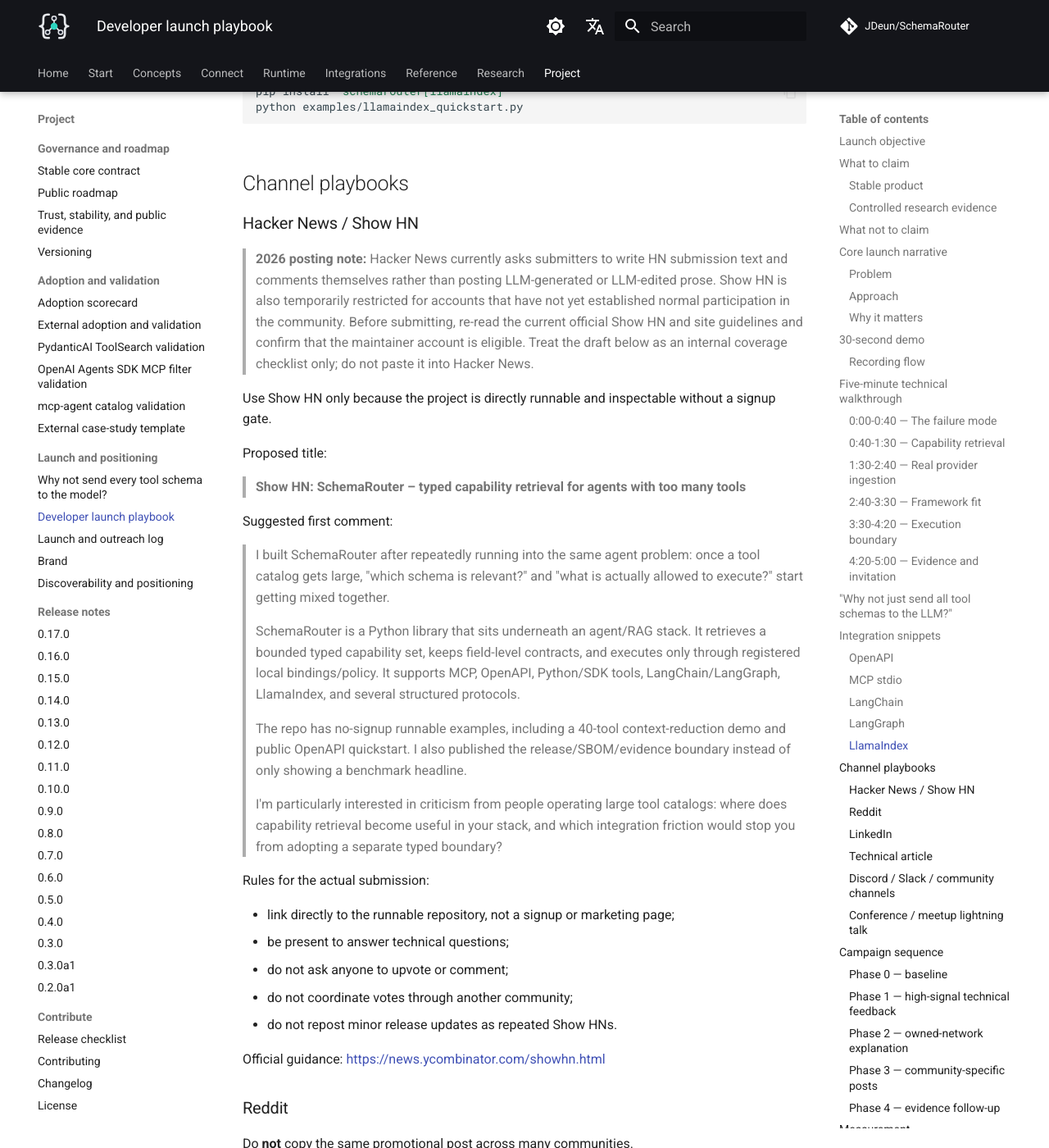
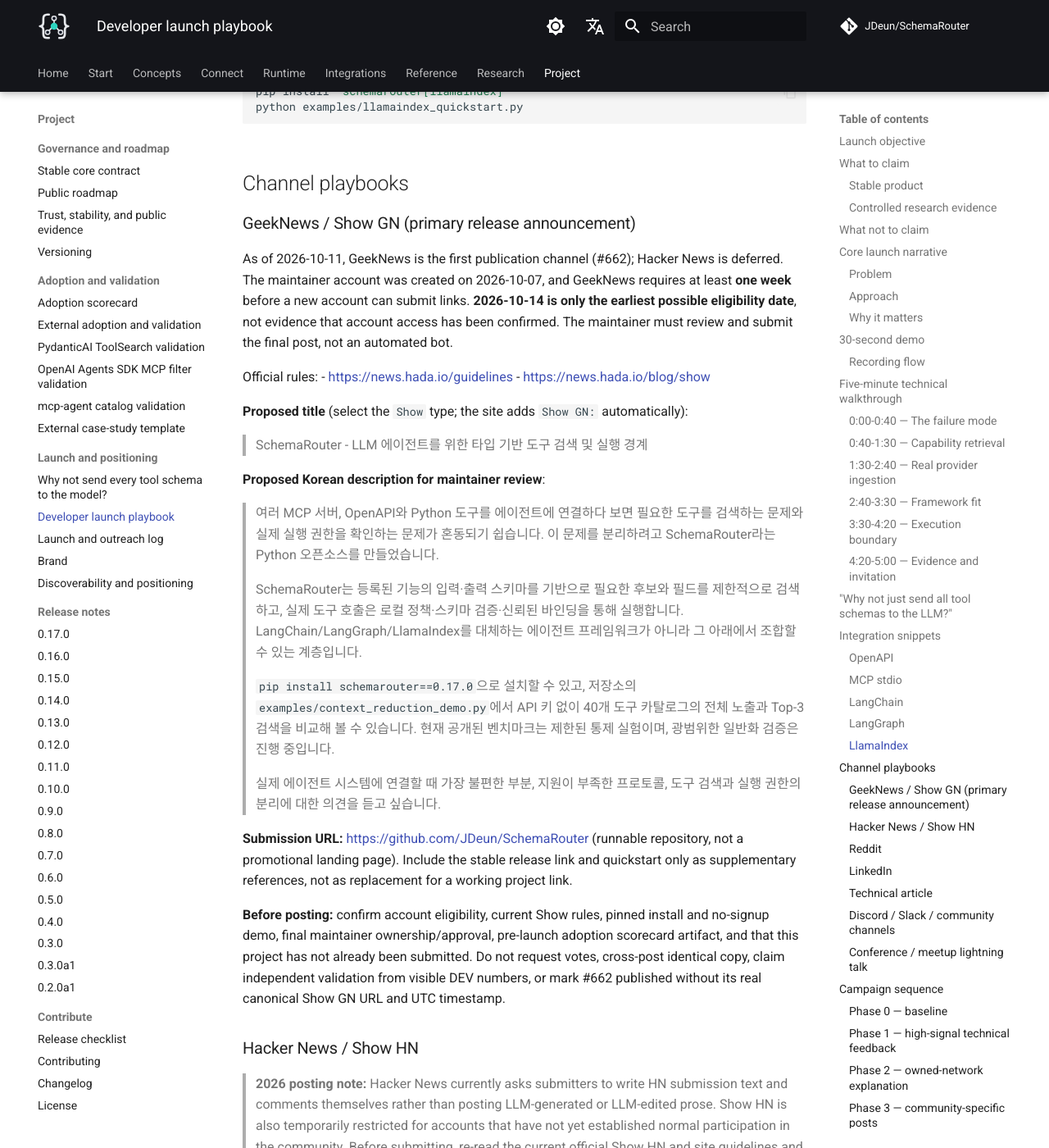
Before and after one commit to JDeun/SchemaRouter, an MkDocs documentation site: the page built from docs/project/launch-playbook.md, in a window 1280 px wide and 1400 px high, scrolled down 6268 px. Shown: the whole window at 82% size. Built offline with MkDocs 1.6.1 and Material for MkDocs 9.7.7, drawn with Linux system fonts in a browser that asks for light colours; comment, search, counter and statistics services are not loaded; some of the changed text lies outside the part shown.

Commit message:
docs(growth): align EN launch playbook with 0.17.0 and GeekNews Show GN rules

````diff
--- a/docs/project/launch-playbook.md
+++ b/docs/project/launch-playbook.md
@@ -15,10 +15,10 @@
 The primary call to action is:
 
 ```bash
-pip install "schemarouter==0.14.0"
+pip install "schemarouter==0.17.0"
 ```
 
-For normal installs, `pip install schemarouter` resolves the latest stable release. The launch demo pins `0.14.0` so the public walkthrough remains reproducible.
+For normal installs, `pip install schemarouter` resolves the latest stable release. The launch demo pins the public `0.17.0` release so the walkthrough remains reproducible.
 
 Repository: <https://github.com/JDeun/SchemaRouter>
 
@@ -32,7 +32,7 @@
 
 ### Stable product
 
-- stable release: `0.14.0`, Beta / pre-1.0;
+- stable release: `0.17.0`, Beta / pre-1.0;
 - Python 3.10-3.14 are release-blocking CI targets;
 - supports typed ingestion/execution paths across MCP, OpenAPI, OPTIMADE, GraphQL, OData,
   OpenRPC/JSON-RPC, Python/SDK bindings, LangChain/LangGraph, and LlamaIndex;
@@ -256,6 +256,51 @@
 
 ## Channel playbooks
 
+### GeekNews / Show GN (primary release announcement)
+
+As of 2026-10-11, GeekNews is the first publication channel (#662); Hacker News is deferred.
+The maintainer account was created on 2026-10-07, and GeekNews requires at least
+**one week** before a new account can submit links. **2026-10-14 is only the earliest
+possible eligibility date**, not evidence that account access has been confirmed.
+The maintainer must review and submit the final post, not an automated bot.
+
+Official rules:
+- <https://news.hada.io/guidelines>
+- <https://news.hada.io/blog/show>
+
+**Proposed title** (select the `Show` type; the site adds `Show GN:` automatically):
+
+> SchemaRouter - LLM 에이전트를 위한 타입 기반 도구 검색 및 실행 경계
+
+**Proposed Korean description for maintainer review**:
+
+> 여러 MCP 서버, OpenAPI와 Python 도구를 에이전트에 연결하다 보면
+> 필요한 도구를 검색하는 문제와 실제 실행 권한을 확인하는 문제가 혼동되기 쉽습니다.
+> 이 문제를 분리하려고 SchemaRouter라는 Python 오픈소스를 만들었습니다.
+>
+> SchemaRouter는 등록된 기능의 입력·출력 스키마를 기반으로 필요한 후보와 필드를
+> 제한적으로 검색하고, 실제 도구 호출은 로컬 정책·스키마 검증·신뢰된 바인딩을 통해
+> 실행합니다. LangChain/LangGraph/LlamaIndex를 대체하는 에이전트 프레임워크가
+> 아니라 그 아래에서 조합할 수 있는 계층입니다.
+>
+> `pip install schemarouter==0.17.0`으로 설치할 수 있고,
+> 저장소의 `examples/context_reduction_demo.py`에서 API 키 없이
+> 40개 도구 카탈로그의 전체 노출과 Top-3 검색을 비교해 볼 수 있습니다.
+> 현재 공개된 벤치마크는 제한된 통제 실험이며, 광범위한 일반화 검증은 진행 중입니다.
+>
+> 실제 에이전트 시스템에 연결할 때 가장 불편한 부분, 지원이 부족한 프로토콜,
+> 도구 검색과 실행 권한의 분리에 대한 의견을 듣고 싶습니다.
+
+**Submission URL:** <https://github.com/JDeun/SchemaRouter> (runnable repository,
+not a promotional landing page). Include the stable release link and quickstart
+only as supplementary references, not as replacement for a working project link.
+
+**Before posting:** confirm account eligibility, current Show rules, pinned install
+and no-signup demo, final maintainer ownership/approval, pre-launch adoption scorecard
+artifact, and that this project has not already been submitted. Do not request votes,
+cross-post identical copy, claim independent validation from visible DEV numbers,
+or mark #662 published without its real canonical Show GN URL and UTC timestamp.
+
 ### Hacker News / Show HN
 
 > **2026 posting note:** Hacker News currently asks submitters to write HN submission text and comments themselves rather than posting LLM-generated or LLM-edited prose. Show HN is also temporarily restricted for accounts that have not yet established normal participation in the community. Before submitting, re-read the current official Show HN and site guidelines and confirm that the maintainer account is eligible. Treat the draft below as an internal coverage checklist only; do not paste it into Hacker News.
@@ -367,7 +412,7 @@
 > showed a strong result for the bounded SchemaRouter condition, while another structural K3-vs-K5
 > promotion test failed and remains published as a negative result.
 >
-> Stable release: 0.14.0
+> Stable release: 0.17.0
 > GitHub: https://github.com/JDeun/SchemaRouter
 > Verification/evidence: https://jdeun.github.io/SchemaRouter/project/trust-and-evidence/
 >
@@ -431,7 +476,7 @@
 Already available:
 
 - public adoption scorecard;
-- stable 0.13.0 release;
+- stable v0.17.0 release;
 - runnable examples;
 - trust/evidence page;
 - contributor roadmap and issue templates.
@@ -441,10 +486,12 @@
 
 ### Phase 1 — high-signal technical feedback
 
-1. Show HN;
-2. respond to technical feedback;
-3. convert valid friction into issues/docs fixes;
-4. record post URL/date and the next scorecard snapshot.
+1. After account eligibility and maintainer review, publish once to GeekNews Show GN (#662);
+2. respond to substantive technical feedback;
+3. convert verified onboarding/integration issues into issues or docs changes;
+4. record the real Show GN URL, timestamp and pre/24h/7d scorecard snapshots.
+
+Hacker News is deferred; Reddit/community follow-ups (#663) follow review of the first GeekNews feedback.
 
 Do not proceed to broad reposting merely because the post is quiet.
 
````
